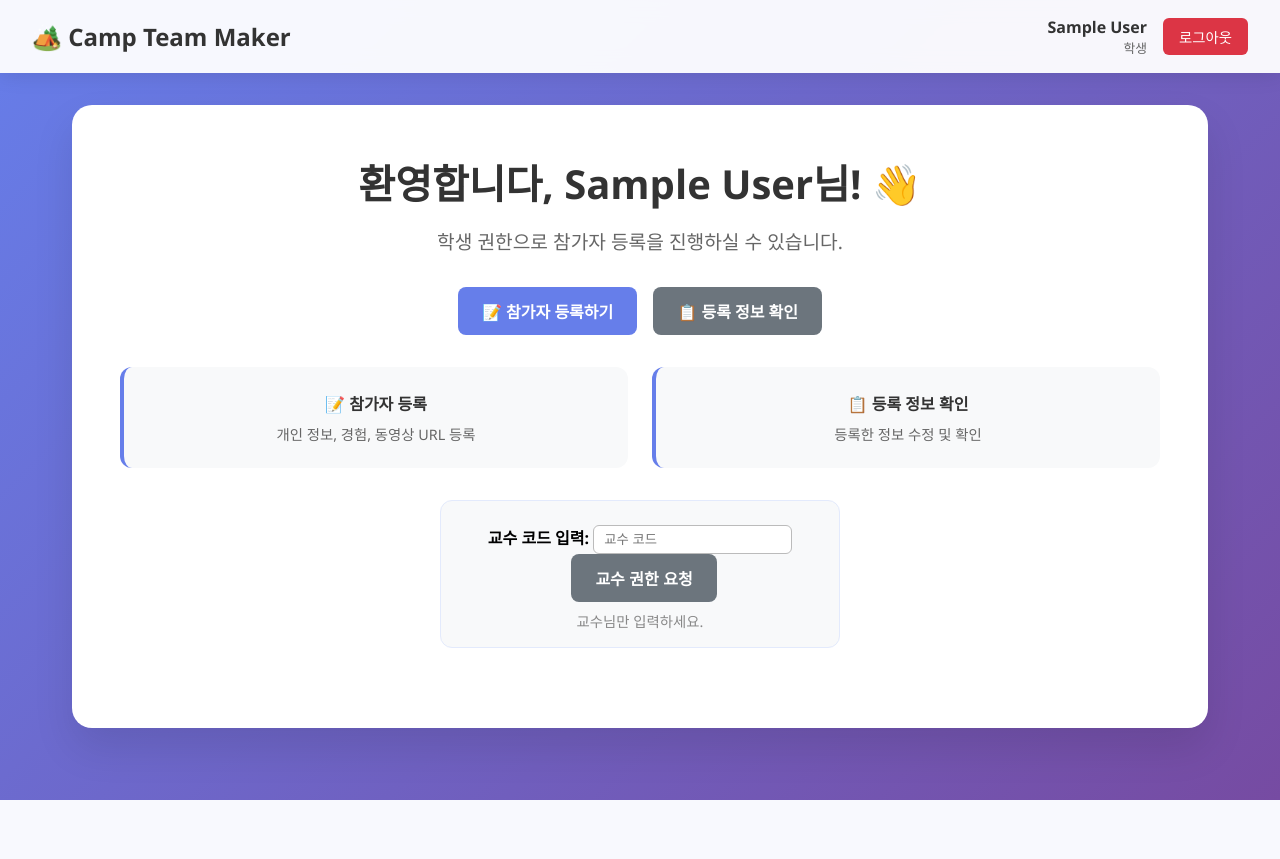
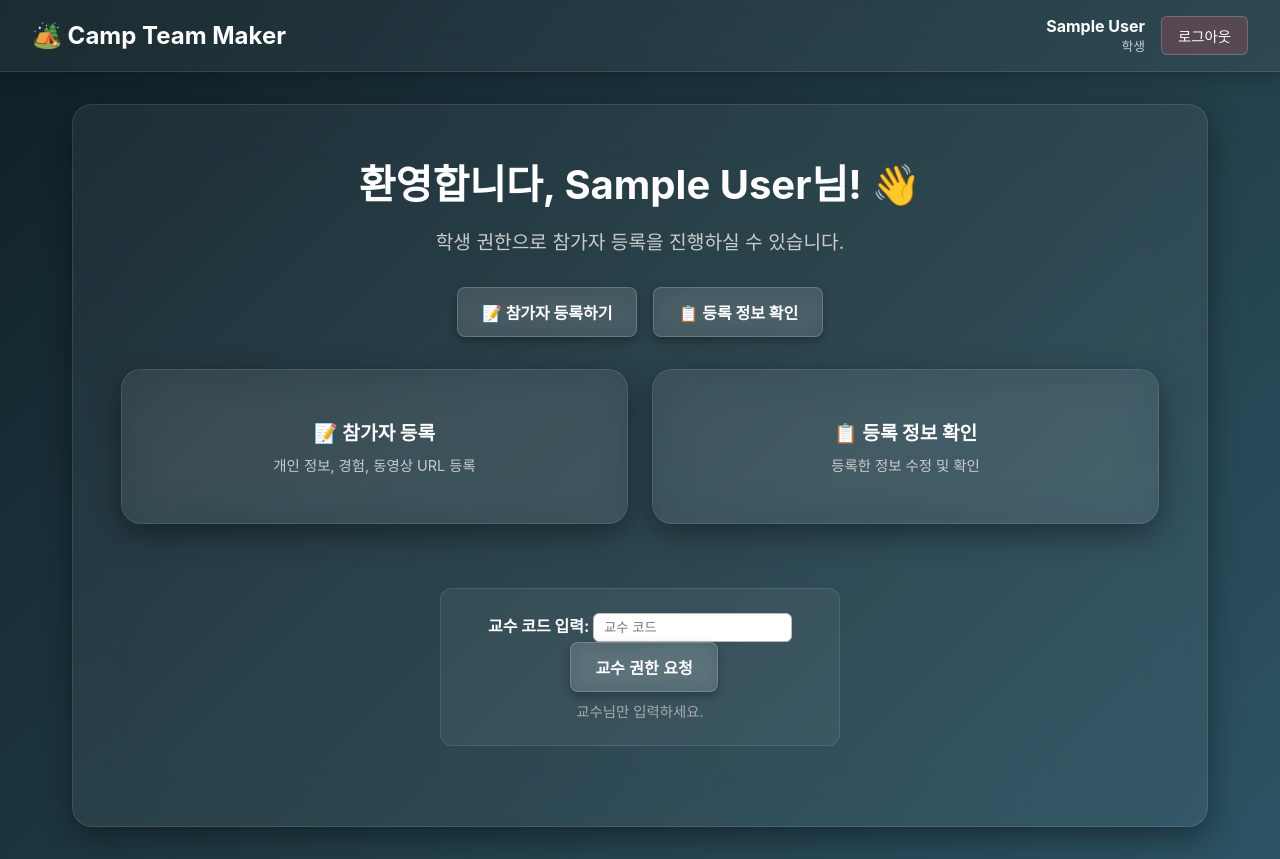
Before and after one commit to lollipop719/CampTeamMaker, a Flask app: page / in a window 1280 px wide. Before the commit the page ends 800 px from the top, so only its background shows below. Run offline with Flask 3, Linux system fonts and the light colour scheme; the visitor is signed in with stand-in values (Sample User, id 1); data that the repository does not hold is empty.

Commit message:
glass ui try

```diff
--- a/templates/home.html
+++ b/templates/home.html
@@ -12,25 +12,26 @@
         }
 
         body {
-            font-family: 'Segoe UI', Tahoma, Geneva, Verdana, sans-serif;
-            background: linear-gradient(135deg, #667eea 0%, #764ba2 100%);
+            font-family: 'SF Pro Display', system-ui, sans-serif;
+            background: linear-gradient(135deg, #0f2027, #203a43, #2c5364);
             min-height: 100vh;
+            color: white;
         }
 
         .navbar {
-            background: rgba(255, 255, 255, 0.95);
-            backdrop-filter: blur(10px);
+            background: rgba(255, 255, 255, 0.05);
+            backdrop-filter: blur(20px);
             padding: 1rem 2rem;
-            box-shadow: 0 2px 20px rgba(0, 0, 0, 0.1);
+            box-shadow: 0 2px 20px rgba(0, 0, 0, 0.3);
             display: flex;
             justify-content: space-between;
             align-items: center;
+            border-bottom: 1px solid rgba(255, 255, 255, 0.1);
         }
 
         .logo {
             font-size: 1.5rem;
             font-weight: bold;
-            color: #333;
         }
 
         .user-info {
@@ -52,27 +53,27 @@
 
         .user-name {
             font-weight: bold;
-            color: #333;
         }
 
         .user-role {
             font-size: 0.8rem;
-            color: #666;
+            color: #ccc;
         }
 
         .logout-btn {
-            background: #dc3545;
+            background: rgba(255, 80, 80, 0.2);
             color: white;
-            border: none;
+            border: 1px solid rgba(255, 255, 255, 0.2);
             padding: 8px 16px;
             border-radius: 6px;
             cursor: pointer;
+            font-size: 0.9rem;
             text-decoration: none;
-            font-size: 0.9rem;
+            transition: background 0.3s ease;
         }
 
         .logout-btn:hover {
-            background: #c82333;
+            background: rgba(255, 80, 80, 0.4);
         }
 
         .main-content {
@@ -81,24 +82,28 @@
             padding: 0 2rem;
         }
 
-        .welcome-card {
-            background: white;
+        .welcome-card,
+        .login-prompt,
+        .feature-card,
+        .stat-card {
+            background: rgba(255, 255, 255, 0.05);
+            backdrop-filter: blur(25px);
             border-radius: 20px;
             padding: 3rem;
+            box-shadow: 0 10px 30px rgba(0, 0, 0, 0.4);
+            border: 1px solid rgba(255, 255, 255, 0.1);
             text-align: center;
-            box-shadow: 0 20px 40px rgba(0, 0, 0, 0.1);
             margin-bottom: 2rem;
         }
 
         .welcome-title {
             font-size: 2.5rem;
-            color: #333;
             margin-bottom: 1rem;
         }
 
         .welcome-subtitle {
             font-size: 1.2rem;
-            color: #666;
+            color: #ccc;
             margin-bottom: 2rem;
         }
 
@@ -106,31 +111,17 @@
             display: grid;
             grid-template-columns: repeat(auto-fit, minmax(250px, 1fr));
             gap: 1.5rem;
-            margin-bottom: 2rem;
-        }
-
-        .stat-card {
-            background: white;
-            border-radius: 15px;
-            padding: 2rem;
-            text-align: center;
-            box-shadow: 0 10px 30px rgba(0, 0, 0, 0.1);
-            transition: transform 0.3s ease;
-        }
-
-        .stat-card:hover {
-            transform: translateY(-5px);
         }
 
         .stat-number {
             font-size: 3rem;
             font-weight: bold;
-            color: #667eea;
+            color: #a0c4ff;
             margin-bottom: 0.5rem;
         }
 
         .stat-label {
-            color: #666;
+            color: #ccc;
             font-size: 1.1rem;
         }
 
@@ -150,64 +141,23 @@
             border: none;
             cursor: pointer;
             font-size: 1rem;
+            background: rgba(255, 255, 255, 0.1);
+            border: 1px solid rgba(255, 255, 255, 0.2);
+            color: white;
+            backdrop-filter: blur(10px);
+            box-shadow: 0 4px 10px rgba(0, 0, 0, 0.3);
         }
 
-        .btn-primary {
-            background: #667eea;
-            color: white;
-        }
-
-        .btn-primary:hover {
-            background: #5a6fd8;
+        .btn:hover {
+            background: rgba(255, 255, 255, 0.2);
             transform: translateY(-2px);
         }
 
-        .btn-secondary {
-            background: #6c757d;
-            color: white;
-        }
-
-        .btn-secondary:hover {
-            background: #5a6268;
-            transform: translateY(-2px);
-        }
-
-        .btn-success {
-            background: #28a745;
-            color: white;
-        }
-
-        .btn-success:hover {
-            background: #218838;
-            transform: translateY(-2px);
-        }
-
-        .login-prompt {
-            background: white;
-            border-radius: 20px;
-            padding: 3rem;
-            text-align: center;
-            box-shadow: 0 20px 40px rgba(0, 0, 0, 0.1);
-        }
-
-        .login-title {
-            font-size: 2rem;
-            color: #333;
-            margin-bottom: 1rem;
-        }
-
-        .login-subtitle {
-            color: #666;
-            margin-bottom: 2rem;
-            font-size: 1.1rem;
-        }
-
         .login-btn {
-            background: #4285f4;
+            background: rgba(66, 133, 244, 0.2);
             color: white;
             padding: 15px 30px;
             border-radius: 8px;
-            text-decoration: none;
             font-weight: bold;
             font-size: 1.1rem;
             display: inline-block;
@@ -215,7 +165,7 @@
         }
 
         .login-btn:hover {
-            background: #3367d6;
+            background: rgba(66, 133, 244, 0.4);
         }
 
         .feature-list {
@@ -225,22 +175,15 @@
             margin-top: 2rem;
         }
 
-        .feature-card {
-            background: #f8f9fa;
-            border-radius: 12px;
-            padding: 1.5rem;
-            border-left: 4px solid #667eea;
-        }
-
         .feature-title {
             font-weight: bold;
-            color: #333;
             margin-bottom: 0.5rem;
+            font-size: 1.2rem;
         }
 
         .feature-desc {
-            color: #666;
             font-size: 0.9rem;
+            color: #ccc;
         }
 
         @media (max-width: 768px) {
@@ -270,7 +213,6 @@
 </head>
 <body>
 {% if user %}
-    <!-- Logged in user navbar -->
 <nav class="navbar">
     <div class="logo">🏕️ Camp Team Maker</div>
     <div class="user-info">
@@ -278,9 +220,7 @@
             <div class="user-name">{{ user.name }}</div>
             <div class="user-role">{{ '교수' if user.role == 'professor' else '학생' }}</div>
         </div>
-            {% if user.picture %}
-            <img src="{{ user.picture }}" alt="Profile" class="user-avatar">
-            {% endif %}
+        {% if user.picture %}<img src="{{ user.picture }}" alt="Profile" class="user-avatar">{% endif %}
         <a href="{{ url_for('logout') }}" class="logout-btn">로그아웃</a>
     </div>
 </nav>
@@ -297,7 +237,6 @@
         </p>
 
         {% if user.role == 'professor' %}
-            <!-- Professor Dashboard -->
         <div class="stats-grid">
             <div class="stat-card">
                 <div class="stat-number">{{ num_participants }}</div>
@@ -306,9 +245,9 @@
         </div>
 
         <div class="action-buttons">
-                <a href="{{ url_for('list_participants') }}" class="btn btn-primary">📋 참가자 목록 보기</a>
-                <a href="{{ url_for('organize_page') }}" class="btn btn-success">🎯 합격자 관리</a>
-                <a href="{{ url_for('categorize_all_participants') }}" class="btn btn-secondary">🤖 AI 분류 실행</a>
+            <a href="{{ url_for('list_participants') }}" class="btn">📋 참가자 목록 보기</a>
+            <a href="{{ url_for('organize_page') }}" class="btn">🎯 합격자 관리</a>
+            <a href="{{ url_for('categorize_all_participants') }}" class="btn">🤖 AI 분류 실행</a>
         </div>
 
         <div class="feature-list">
@@ -327,13 +266,12 @@
         </div>
 
         {% else %}
-            <!-- Student Dashboard -->
         {% if not app_open and closed_message %}
-            <div style="color:#dc3545;font-weight:bold;text-align:center;margin-bottom:1em;">{{ closed_message }}</div>
+        <div style="color:#ffaaaa;font-weight:bold;text-align:center;margin-bottom:1em;">{{ closed_message }}</div>
         {% endif %}
         <div class="action-buttons">
-                <a href="{{ url_for('register_form') }}" class="btn btn-primary" {% if not app_open %}disabled style="pointer-events:none;opacity:0.5;"{% endif %}>📝 참가자 등록하기</a>
-                <a href="{{ url_for('my_registration') }}" class="btn btn-secondary" {% if not app_open %}disabled style="pointer-events:none;opacity:0.5;"{% endif %}>📋 등록 정보 확인</a>
+            <a href="{{ url_for('register_form') }}" class="btn" {% if not app_open %}disabled style="pointer-events:none;opacity:0.5;"{% endif %}>📝 참가자 등록하기</a>
+            <a href="{{ url_for('my_registration') }}" class="btn" {% if not app_open %}disabled style="pointer-events:none;opacity:0.5;"{% endif %}>📋 등록 정보 확인</a>
         </div>
 
         <div class="feature-list">
@@ -347,21 +285,18 @@
             </div>
         </div>
 
-            <!-- Professor Code Upgrade Form -->
-            <div style="margin:2rem auto;max-width:400px;background:#f8f9fa;padding:1.5rem 1rem 1rem 1rem;border-radius:12px;border:1px solid #e3eafc;text-align:center;">
+        <div style="margin:2rem auto;max-width:400px;background:rgba(255,255,255,0.05);padding:1.5rem;border-radius:12px;border:1px solid rgba(255,255,255,0.1);text-align:center;">
             <form method="POST" action="{{ url_for('upgrade_role') }}">
                 <label style="font-weight:bold;">교수 코드 입력: </label>
                 <input type="password" name="code" placeholder="교수 코드" style="padding:6px 10px;border-radius:6px;border:1px solid #bbb;">
-                    <button type="submit" class="btn btn-secondary" style="margin-left:8px;">교수 권한 요청</button>
+                <button type="submit" class="btn" style="margin-left:8px;">교수 권한 요청</button>
             </form>
-                <div style="font-size:0.9rem;color:#888;margin-top:8px;">교수님만 입력하세요.</div>
+            <div style="font-size:0.9rem;color:#aaa;margin-top:8px;">교수님만 입력하세요.</div>
         </div>
         {% endif %}
     </div>
 </div>
-
 {% else %}
-    <!-- Not logged in -->
 <div class="main-content">
     <div class="login-prompt">
         <h1 class="login-title">🏕️ Camp Team Maker</h1>
```
Lines whose indentation alone changed are shown as unchanged.
